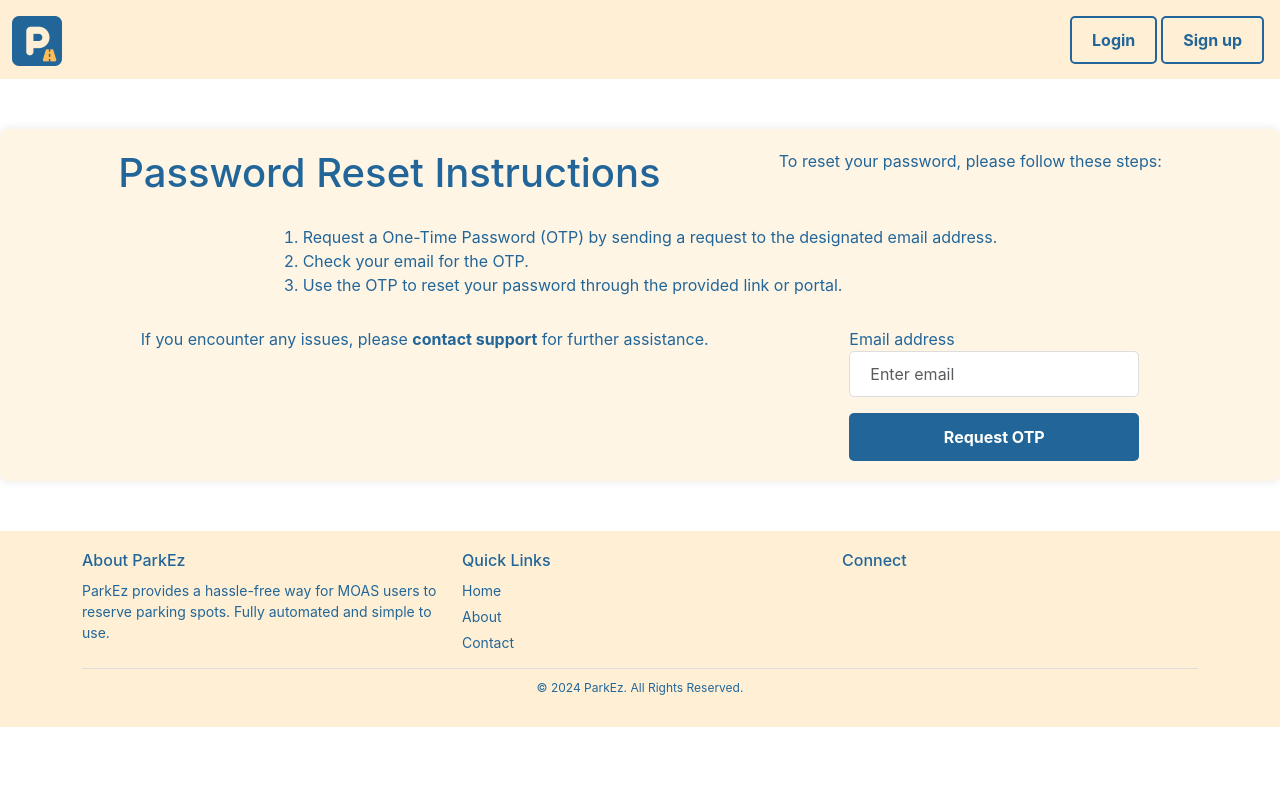
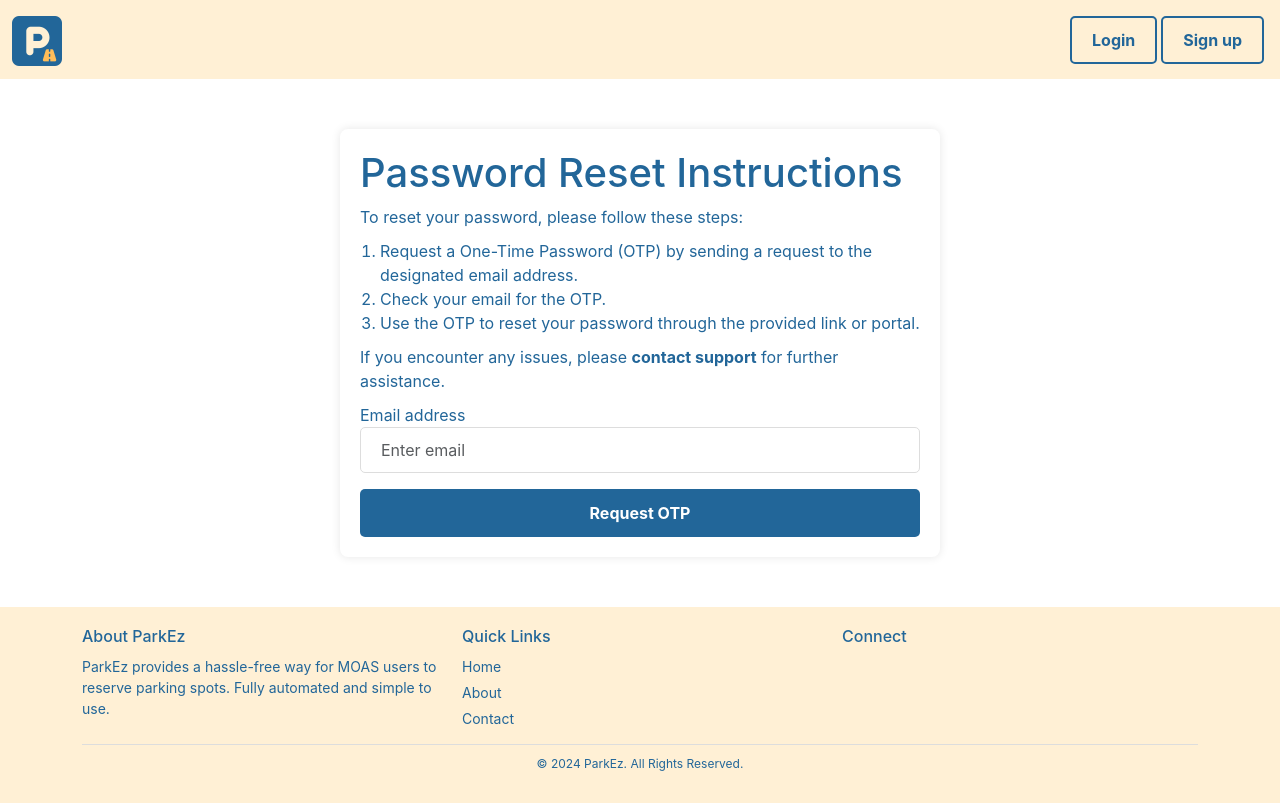
Before and after one commit to Gayan65/parkez, a React (Create React App) app in the folder frontend/: page /forget_password in a window 1280 px wide. Built offline with nearby package versions, Linux system fonts and the light colour scheme; no server answers.

Commit message:
container-custom-pw class add the css

```diff
--- a/frontend/src/index.css
+++ b/frontend/src/index.css
@@ -460,7 +460,7 @@ body {
 }
 
 /*Forget password */
-.container-custom {
+.container-custom-pw {
     background-color: #fff;
     color: #226699;
     padding: 20px;
--- a/frontend/src/pages/ForgetPassword.js
+++ b/frontend/src/pages/ForgetPassword.js
@@ -31,7 +31,7 @@ const ForgetPassword = () => {
         }
     };
     return (
-        <div className="container container-custom">
+        <div className="container container-custom-pw">
             <h1 className="header">Password Reset Instructions</h1>
             <p className="paragraph">
                 To reset your password, please follow these steps:
```
